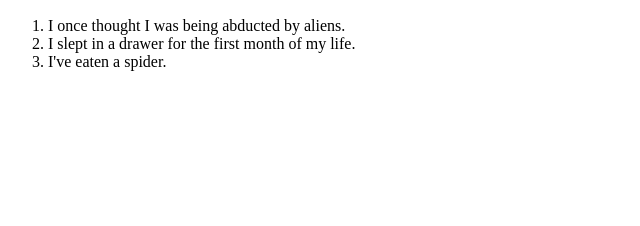
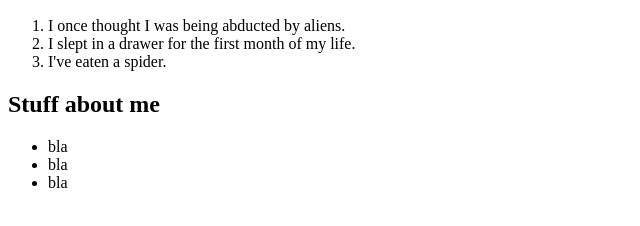
Before and after one commit to adyrmishi/DayOneTask, a plain HTML site: page index.html in a window 1280 px wide. Shown: the part 110-336 px from the top of the page, without its empty margins (0-640 px from the left). Drawn offline with Linux system fonts and the light colour scheme.

Commit message:
added another section on me

```diff
--- a/index.html
+++ b/index.html
@@ -8,11 +8,21 @@
 </head>
 <body>
     <h1>Task - Day One</h1>
+    <section>
     <h2>Two truths, one lie</h2>
     <ol>
       <li>I once thought I was being abducted by aliens.</li>
       <li>I slept in a drawer for the first month of my life.</li>
       <li>I've eaten a spider.</li>
       <ol>
+    </section>
+    <section>
+        <h2>Stuff about me</h2>
+        <ul>
+            <li>bla</li>
+            <li>bla</li>
+            <li>bla</li>
+        </ul>
+    </section>
 </body>
 </html>
```
